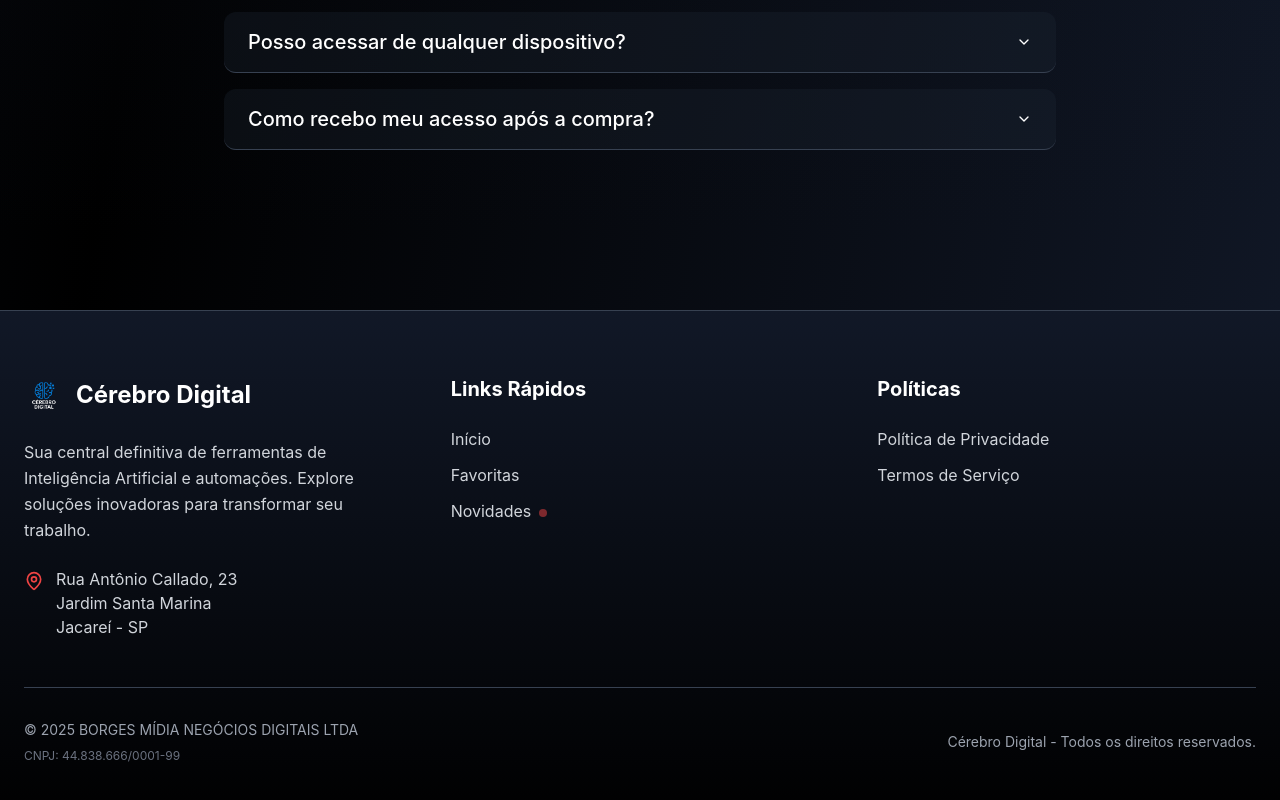
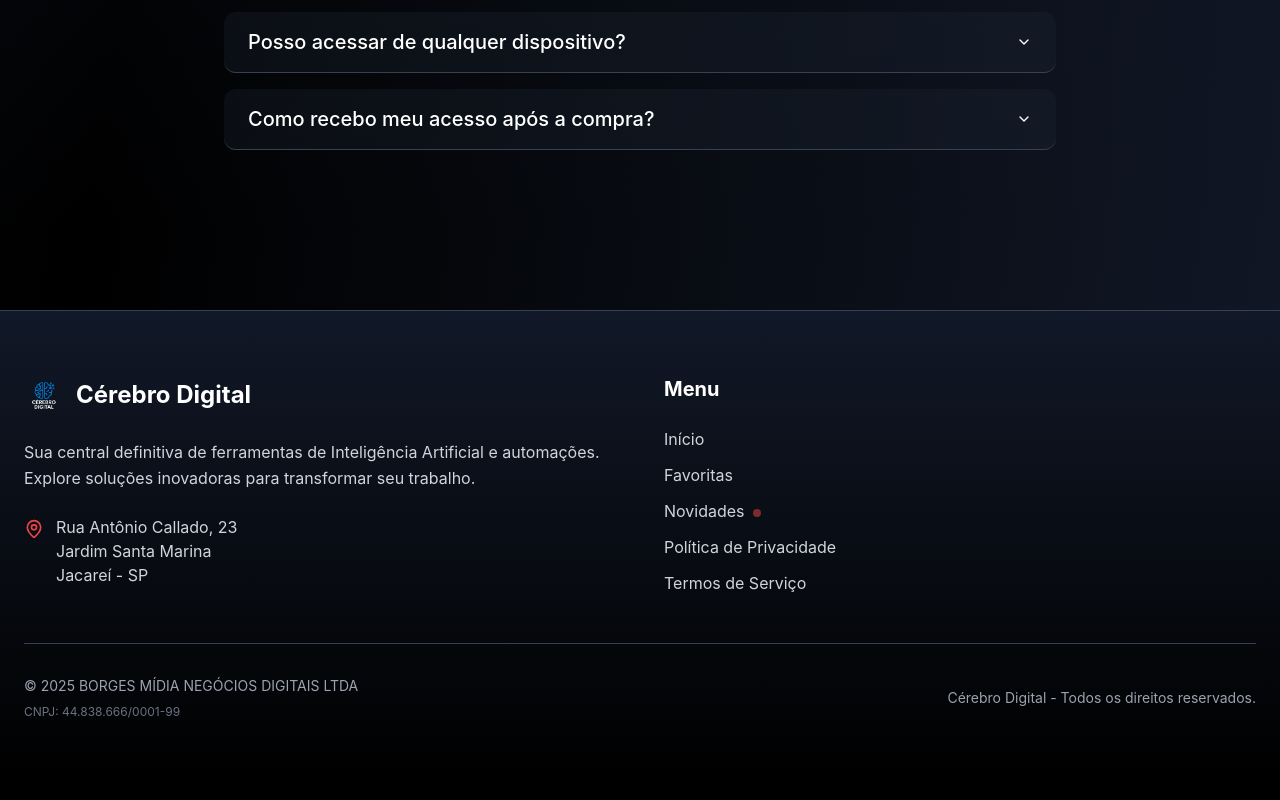
Before and after one commit to alef-tav/digital-brain-hub-ai-97, a React (Vite) app: page / in a window 1280 px wide. Shown: the part 7375-8175 px from the top of the page. Built offline with nearby package versions, Linux system fonts and the light colour scheme.

Commit message:
Remove quick links from footer
Removed the "Quick Links" section from the footer and moved the "Início" link to the "Políticas" section in `src/components/Footer.tsx`.

```diff
--- a/src/components/Footer.tsx
+++ b/src/components/Footer.tsx
@@ -7,7 +7,7 @@ const Footer = () => {
     <footer className="bg-gradient-to-b from-gray-900 to-black border-t border-gray-700 mt-20">
       <div className="container mx-auto px-6 py-16">
         {/* Top Section */}
-        <div className="grid grid-cols-1 md:grid-cols-3 gap-12 mb-12">
+        <div className="grid grid-cols-1 md:grid-cols-2 gap-12 mb-12">
 
           {/* Company Info */}
           <div className="space-y-6">
@@ -33,9 +33,9 @@ const Footer = () => {
             </div>
           </div>
 
-          {/* Quick Links */}
+          {/* Navigation and Legal Links */}
           <div className="space-y-6">
-            <h4 className="text-xl font-bold text-white">Links Rápidos</h4>
+            <h4 className="text-xl font-bold text-white">Menu</h4>
             <div className="space-y-3">
               <Link
                 to="/"
@@ -53,13 +53,6 @@ const Footer = () => {
                 Novidades
                 <span className="ml-2 w-2 h-2 bg-red-500 rounded-full inline-block animate-pulse"></span>
               </div>
-            </div>
-          </div>
-
-          {/* Legal Links */}
-          <div className="space-y-6">
-            <h4 className="text-xl font-bold text-white">Políticas</h4>
-            <div className="space-y-3">
               <Link
                 to="/privacy-policy"
                 className="block text-gray-300 hover:text-red-500 transition-colors"
```
